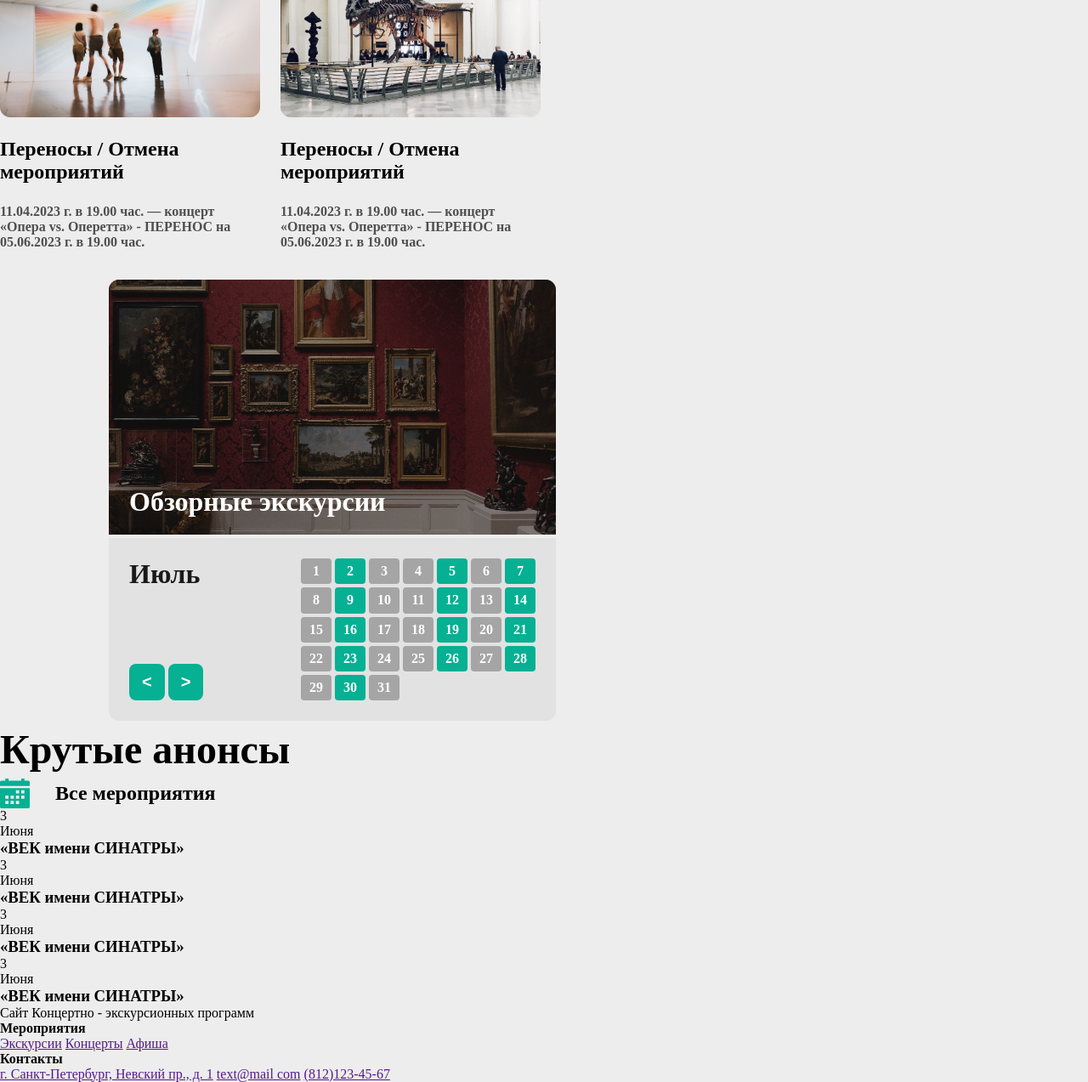
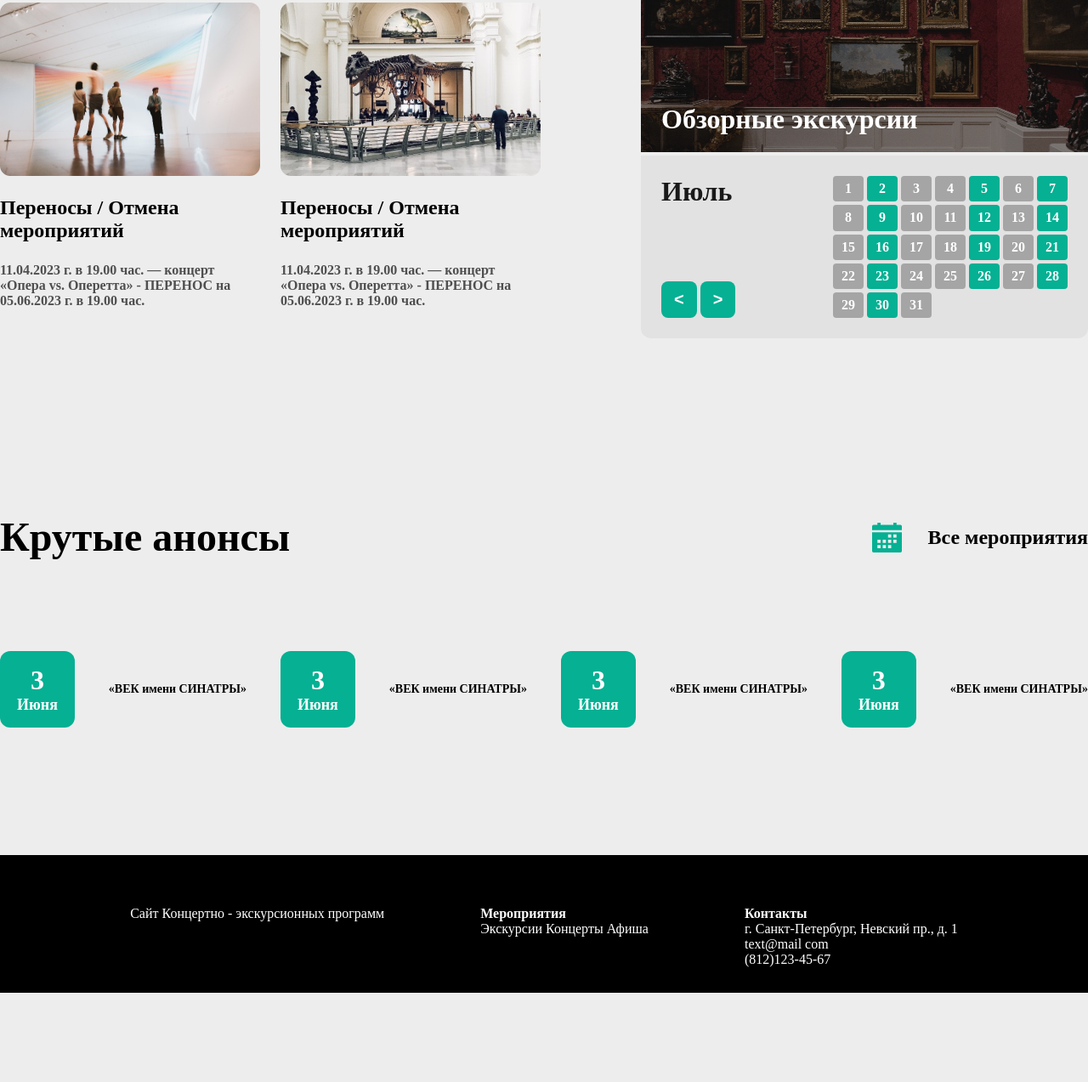
Before and after one commit to Set-hub/first-project, a plain HTML site: page work_1/index.html in a window 1280 px wide. Shown: the part 1781-3054 px from the top of the page at 85% size. After the commit the page ends 2949 px from the top, so only its background shows below. Drawn offline with Linux system fonts and the light colour scheme.

Commit message:
Add files via upload

```diff
--- a/work_1/assets/style/style.css
+++ b/work_1/assets/style/style.css
@@ -164,16 +164,19 @@ main{
 }
 
 
+.news{
+	display: flex;
+	flex-direction: column;
+	justify-content: space-between;
+}
 .news__items{
 	display: flex;
 	gap: 24px;
+	height: auto;
 }
 .news h2{
 	font-size: 48px;
 	font-weight: 700;
-}
-.news{
-	display: inline-block;
 }
 .news__item{
 	display: flex;
@@ -192,9 +195,12 @@ main{
 }
 
 
+.infomation__sector{
+	display: flex;
+}
+
 .calendar{
-	display: inline-block;
-	margin-left: 10%;
+	margin-left: auto;
 }
 .calendar__image{
 	position: relative;
@@ -253,3 +259,67 @@ main{
 	color: white;
 	margin-top: 100%;
 }
+
+
+
+
+.announcement__header{
+	display: flex;
+	justify-content: space-between;
+	align-items: center;
+
+	margin-top: 200px;
+}
+.announcement__main{
+	display: flex;
+	align-items: center;
+	justify-content: space-between;
+	gap: 27px;
+
+	margin-top: 100px;
+}
+.announcement__main time{
+	background-color: var(--background-accent);
+	padding: 16px 20px;
+	border-radius: 12px;
+	text-align: center;
+	color: white;
+	font-size: 18px;
+	font-weight: 700;
+}
+
+.announcement__day{
+	font-size: 32px;
+}
+.announcement__main h3{
+	font-size: 14px;
+	font-weight: 600;
+}
+
+
+
+footer{
+	margin-top: 150px;
+
+	padding: 60px 0 30px 0;
+
+	display: flex;
+	justify-content: center;
+	gap: 113px;
+
+	background-color: black;
+	color: white;
+}
+
+footer a{
+	text-decoration: none;
+	color: white;
+}
+
+.footer__col-1, .footer__col-2{
+	display: flex;
+	flex-direction: column;
+}
+.footer__content{
+
+}
```
